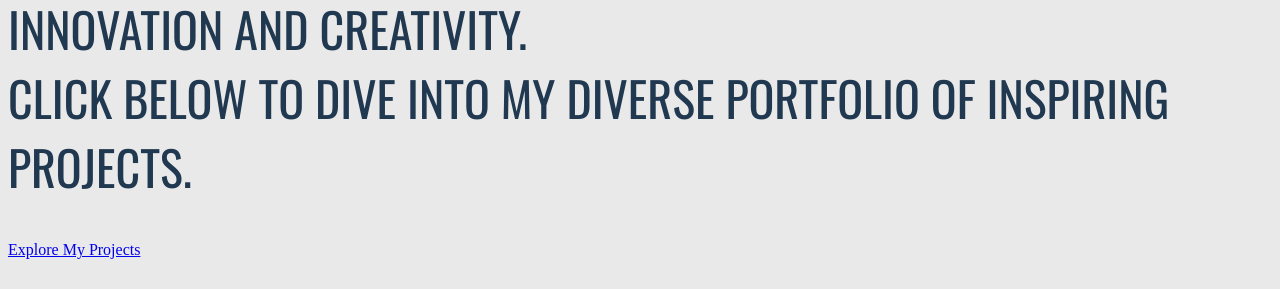
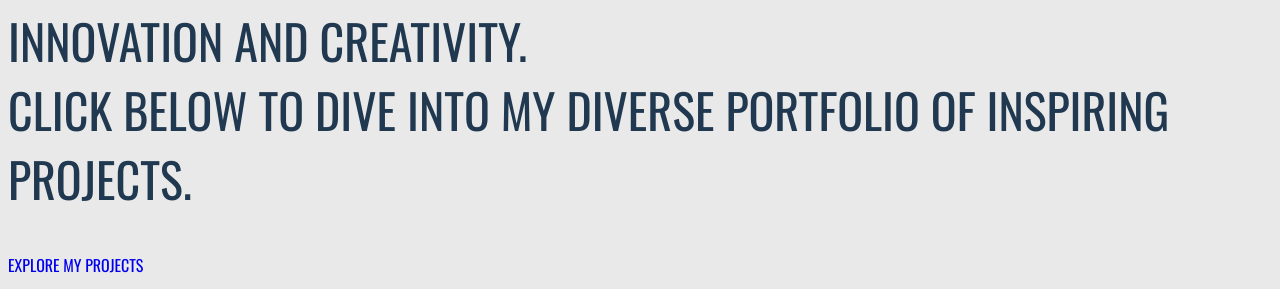
Before and after one commit to NJIT-WIS/midterm-portfolio-yhannineh, a website: page docs/index.html in a window 1280 px wide. Shown: the part 179-468 px from the top of the page. Drawn offline with nearby package versions, Linux system fonts and the light colour scheme.

Commit message:
Set the a styling and a:hover

```diff
--- a/docs/main.css
+++ b/docs/main.css
@@ -51,3 +51,12 @@ h3 {
     letter-spacing: 0.138rem;
     text-transform: uppercase;
 }
+a {
+    font-family: var(--font-secondary);
+    /* color: var(--base-link-color); */
+    text-decoration: none;
+    text-transform: uppercase;
+}
+a:hover {
+    text-decoration:underline;
+}
```
